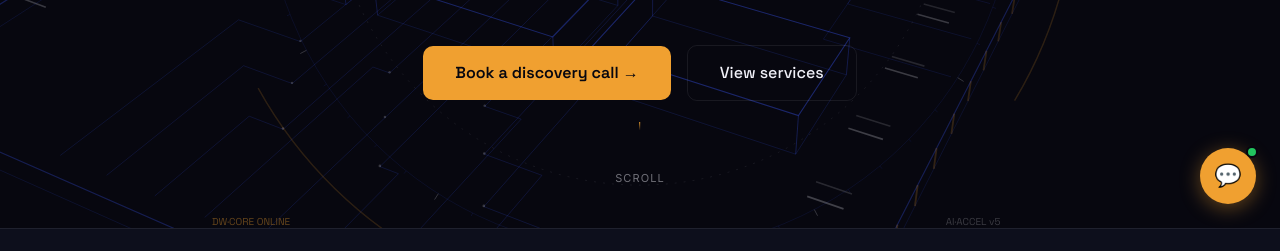
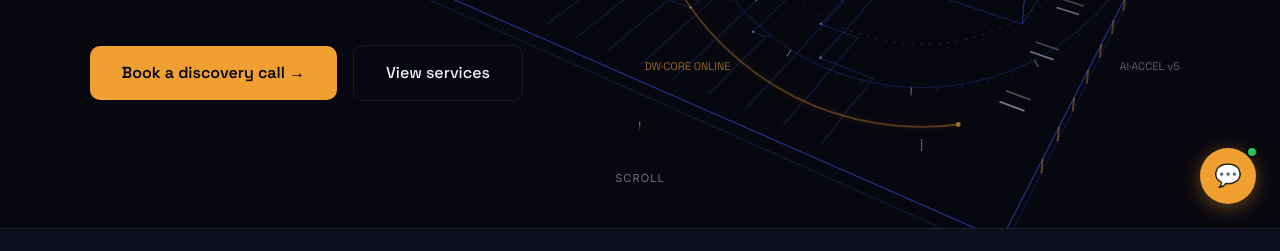
Before and after one commit to danielwalsh-ai/danielwalsh.ai, a website: page public/index.html in a window 1280 px wide. Shown: the part 572-823 px from the top of the page. Drawn offline with Linux system fonts and the light colour scheme; no server answers.

Commit message:
Hero: HUD moves beside copy on desktop, brighter with glow; self-healing canvas resize
Co-Authored-By: Claude Opus 4.8 <noreply@anthropic.com>

```diff
--- a/public/index.html
+++ b/public/index.html
@@ -107,12 +107,19 @@ nav.scrolled { padding: 14px 40px; }
 /* ─── HERO ─── */
 #hero {
   min-height: 100vh; position: relative;
-  display: flex; flex-direction: column; align-items: center; justify-content: center;
-  text-align: center; padding: 120px 40px 80px;
+  display: flex; flex-direction: row; align-items: center; justify-content: flex-start;
+  text-align: left; padding: 120px 40px 80px 7vw;
   overflow: hidden;
 }
 #mesh-canvas { position: absolute; inset: 0; z-index: 0; width: 100%; height: 100%; display: block; }
-.hero-content { position: relative; z-index: 1; max-width: 800px; }
+.hero-content { position: relative; z-index: 1; max-width: 620px; }
+/* Narrow screens: HUD sits faint behind centred text (JS dims + recentres it) */
+@media (max-width: 1000px) {
+  #hero { flex-direction: column; justify-content: center; text-align: center; padding: 120px 40px 80px; }
+  .hero-content { max-width: 800px; }
+  .hero-sub { margin: 0 auto 48px; }
+  .hero-actions { justify-content: center; }
+}
 .hero-eyebrow {
   display: inline-flex; align-items: center; gap: 8px;
   border: 1px solid var(--border-amber);
@@ -133,9 +140,9 @@ nav.scrolled { padding: 14px 40px; }
 .hero-title .dim { color: var(--muted); }
 .hero-sub {
   font-size: 18px; color: var(--muted); line-height: 1.7;
-  max-width: 560px; margin: 0 auto 48px; font-weight: 400;
-}
-.hero-actions { display: flex; align-items: center; gap: 16px; justify-content: center; flex-wrap: wrap; }
+  max-width: 520px; margin: 0 0 48px; font-weight: 400;
+}
+.hero-actions { display: flex; align-items: center; gap: 16px; justify-content: flex-start; flex-wrap: wrap; }
 .btn-primary {
   background: var(--amber); color: #07070f;
   border: none; padding: 14px 32px; border-radius: 10px;
@@ -1211,9 +1218,13 @@ footer {
 
   function draw(){
     ctx.clearRect(0,0,W,H);
-    const cx=W/2, cy=H/2+Math.min(W,H)*0.06-window.scrollY*0.15; /* slight parallax rise */
-    const R=Math.min(W,H)*0.42;
+    /* Desktop: HUD lives in the right half beside the copy. Narrow: faint, centred behind it. */
+    const narrow=W<1000;
+    const cx=narrow?W/2:W*0.72;
+    const cy=H*0.52-window.scrollY*0.15; /* slight parallax rise */
+    const R=narrow?Math.min(W,H)*0.34:Math.min(H*0.34,W*0.17);
     const rx=TILT+tmy*0.10, ry=rotY+idle+tmx*0.10;
+    ctx.globalAlpha=narrow?0.4:1;
 
     lines.forEach(L=>{
       const pts=L.pts.map(p=>project(p,ry,rx,R,cx,cy));
@@ -1221,7 +1232,7 @@ footer {
       const depth=0.55+((zm+1.2)/2.4)*0.65;           /* depth fade */
       ctx.beginPath();ctx.moveTo(pts[0].x,pts[0].y);
       for(let i=1;i<pts.length;i++)ctx.lineTo(pts[i].x,pts[i].y);
-      ctx.strokeStyle=col(L.c,Math.min(0.55,L.base*depth).toFixed(3));
+      ctx.strokeStyle=col(L.c,Math.min(0.85,L.base*depth*1.9).toFixed(3));
       ctx.lineWidth=L.w*(0.7+depth*0.4);ctx.stroke();
     });
 
@@ -1229,18 +1240,22 @@ footer {
       const q=project(D.p,ry,rx,R,cx,cy);
       const depth=0.55+((q.z+1.2)/2.4)*0.65;
       ctx.beginPath();ctx.arc(q.x,q.y,D.r*depth,0,Math.PI*2);
-      ctx.fillStyle=col(D.c,(0.18*depth).toFixed(3));ctx.fill();
+      ctx.fillStyle=col(D.c,(0.32*depth).toFixed(3));ctx.fill();
     });
 
-    /* pulsing amber die pads */
+    /* pulsing amber die pads — with glow */
+    ctx.save();
+    ctx.shadowColor='rgba(240,160,48,0.6)';ctx.shadowBlur=10;
     pads.forEach((P,i)=>{
       const q=project(P.p,ry,rx,R,cx,cy);
       const pulse=reduced?0.5:0.5+0.5*Math.sin(idle*3+i*1.7);
-      ctx.beginPath();ctx.arc(q.x,q.y,2.4,0,Math.PI*2);
-      ctx.fillStyle=AMBER((0.2+0.45*pulse).toFixed(3));ctx.fill();
+      ctx.beginPath();ctx.arc(q.x,q.y,2.6,0,Math.PI*2);
+      ctx.fillStyle=AMBER((0.3+0.5*pulse).toFixed(3));ctx.fill();
     });
+    ctx.restore();
 
     drawHUD(cx,cy,R,ry);
+    ctx.globalAlpha=1;
   }
 
   /* ── HUD reticle: concentric rings + ticks + micro-readouts (screen space) ── */
@@ -1249,60 +1264,69 @@ footer {
 
     /* ring A — fine blue circle with 60 tick marks, rotates with scroll */
     ctx.beginPath();ctx.arc(cx,cy,r1,0,Math.PI*2);
-    ctx.strokeStyle=BLUE(0.14);ctx.lineWidth=0.7;ctx.stroke();
+    ctx.strokeStyle=BLUE(0.28);ctx.lineWidth=0.9;ctx.stroke();
     for(let i=0;i<60;i++){
       const a=ry+i*Math.PI/30;
-      const long=i%5===0, len=long?7:3.5;
+      const long=i%5===0, len=long?8:4;
       ctx.beginPath();
       ctx.moveTo(cx+Math.cos(a)*r1,cy+Math.sin(a)*r1);
       ctx.lineTo(cx+Math.cos(a)*(r1+len),cy+Math.sin(a)*(r1+len));
-      ctx.strokeStyle=long?WHITE(0.20):BLUE(0.18);ctx.lineWidth=long?1:0.6;ctx.stroke();
+      ctx.strokeStyle=long?WHITE(0.38):BLUE(0.34);ctx.lineWidth=long?1.2:0.7;ctx.stroke();
     }
 
-    /* ring B — three amber arc segments, counter-rotating */
+    /* ring B — three amber arc segments, counter-rotating, glowing */
+    ctx.save();
+    ctx.shadowColor='rgba(240,160,48,0.5)';ctx.shadowBlur=8;
     for(let s=0;s<3;s++){
       const a0=-ry*0.6+s*(Math.PI*2/3);
       ctx.beginPath();ctx.arc(cx,cy,r2,a0,a0+Math.PI*0.38);
-      ctx.strokeStyle=AMBER(0.16);ctx.lineWidth=1.4;ctx.stroke();
+      ctx.strokeStyle=AMBER(0.32);ctx.lineWidth=1.8;ctx.stroke();
     }
+    ctx.restore();
     /* ring B carets — small amber position markers */
     for(let s=0;s<3;s++){
       const a=-ry*0.6+s*(Math.PI*2/3);
-      ctx.beginPath();ctx.arc(cx+Math.cos(a)*r2,cy+Math.sin(a)*r2,2,0,Math.PI*2);
-      ctx.fillStyle=AMBER(0.4);ctx.fill();
+      ctx.beginPath();ctx.arc(cx+Math.cos(a)*r2,cy+Math.sin(a)*r2,2.4,0,Math.PI*2);
+      ctx.fillStyle=AMBER(0.65);ctx.fill();
     }
 
     /* ring C — inner dashed white circle, slow rotation */
     ctx.save();
     ctx.setLineDash([2,7]);ctx.lineDashOffset=-ry*40;
     ctx.beginPath();ctx.arc(cx,cy,r3,0,Math.PI*2);
-    ctx.strokeStyle=WHITE(0.10);ctx.lineWidth=0.8;ctx.stroke();
+    ctx.strokeStyle=WHITE(0.18);ctx.lineWidth=0.9;ctx.stroke();
     ctx.restore();
 
     /* cardinal crosshair ticks */
     [[0,-1],[0,1],[-1,0],[1,0]].forEach(k=>{
       ctx.beginPath();
-      ctx.moveTo(cx+k[0]*(r2+10),cy+k[1]*(r2+10));
-      ctx.lineTo(cx+k[0]*(r2+20),cy+k[1]*(r2+20));
-      ctx.strokeStyle=WHITE(0.22);ctx.lineWidth=1;ctx.stroke();
+      ctx.moveTo(cx+k[0]*(r2+12),cy+k[1]*(r2+12));
+      ctx.lineTo(cx+k[0]*(r2+24),cy+k[1]*(r2+24));
+      ctx.strokeStyle=WHITE(0.38);ctx.lineWidth=1.2;ctx.stroke();
     });
 
     /* micro-readouts */
     const deg=((ry*180/Math.PI)%360+360)%360;
-    ctx.font="10px 'Space Grotesk', sans-serif";ctx.textAlign='left';
-    ctx.fillStyle=BLUE(0.45);
+    ctx.font="11px 'Space Grotesk', sans-serif";ctx.textAlign='left';
+    ctx.fillStyle=BLUE(0.7);
     ctx.fillText('ROT '+deg.toFixed(1).padStart(5,'0')+'°',cx+r2*0.72,cy-r2*0.74);
-    ctx.fillStyle=AMBER(0.4);
+    ctx.fillStyle=AMBER(0.6);
     ctx.fillText('DW·CORE ONLINE',cx-r2*0.98,cy+r2*0.80);
-    ctx.fillStyle=WHITE(0.22);
+    ctx.fillStyle=WHITE(0.38);
     ctx.fillText('AI·ACCEL v5',cx+r2*0.70,cy+r2*0.80);
   }
 
+  let frame=0;
   function loop(){
     idle+=reduced?0:0.0028;
     targetY=window.scrollY*SCROLL_RATE;
     rotY+=(targetY-rotY)*0.08;      /* smoothed — spins at the pace you scroll */
     tmx+=(mx-tmx)*0.05; tmy+=(my-tmy)*0.05;
+    /* self-heal if a resize event was missed (e.g. hidden tab, orientation change) */
+    if(++frame%30===0){
+      const r=hero.getBoundingClientRect();
+      if(Math.abs(W-r.width)>1||Math.abs(H-r.height)>1)resize();
+    }
     draw();
     requestAnimationFrame(loop);
   }
```
